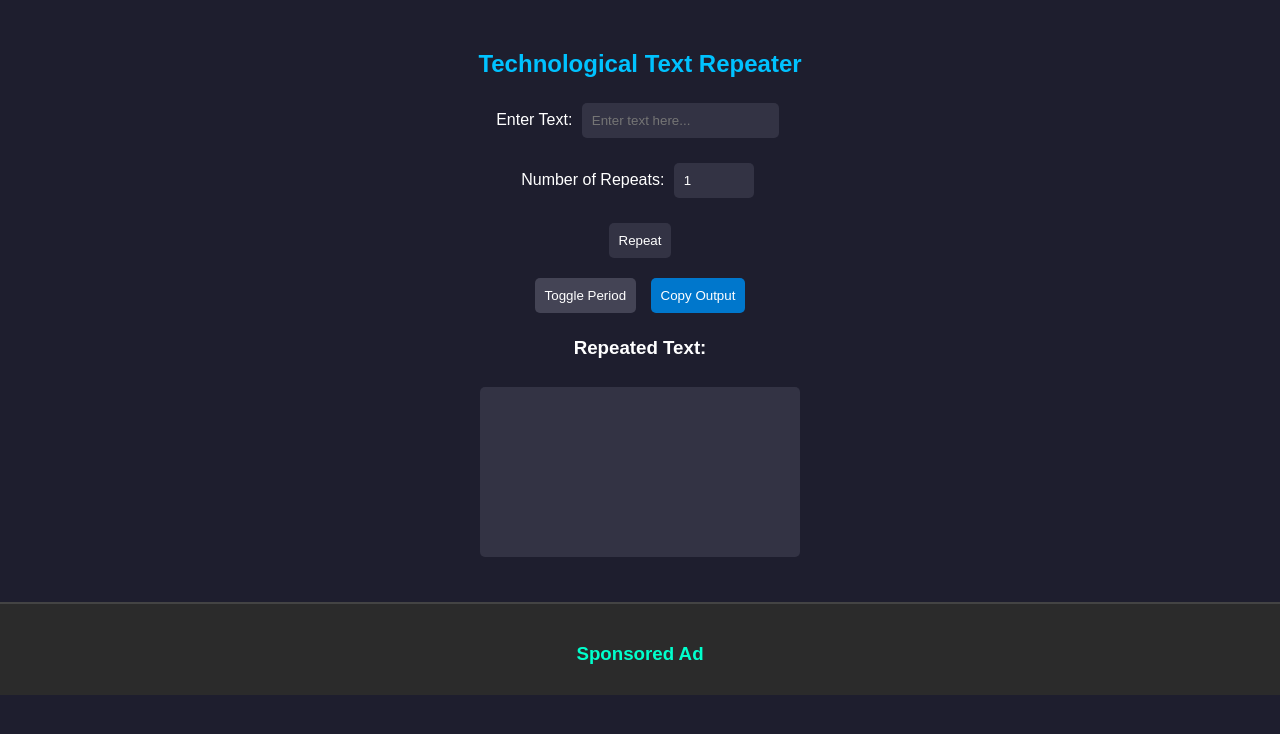
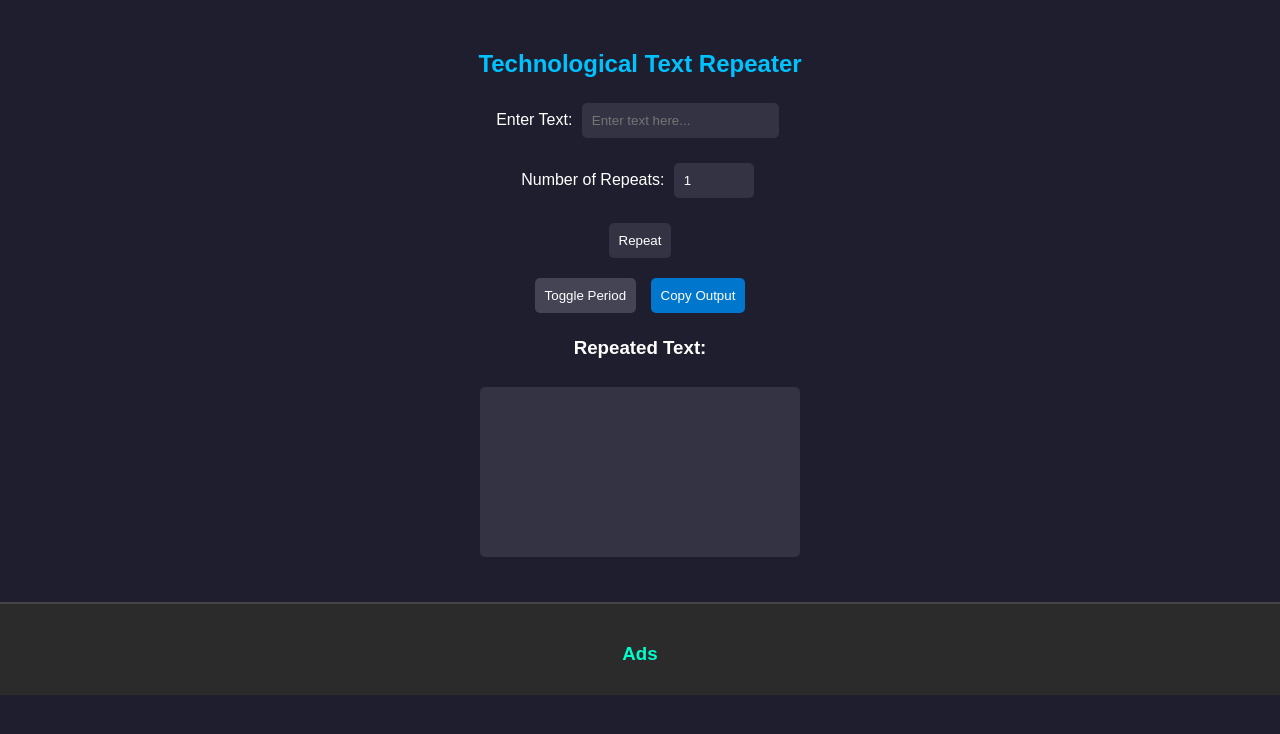
Before and after one commit to AJSAL-BOT/textrepeater, a plain HTML site: page index.html in a window 1280 px wide. Drawn offline with Linux system fonts and the light colour scheme.

Commit message:
Update index.html

```diff
--- a/index.html
+++ b/index.html
@@ -131,7 +131,7 @@
 
   <!-- Bottom Dark Theme Ad Box -->
   <div class="ad-box">
-    <h3>Sponsored Ad</h3>
+    <h3>Ads</h3>
     <script async="async" data-cfasync="false" src="//pl26732604.profitableratecpm.com/1b55e7b0c8e172aab01f68692835a2ce/invoke.js"></script>
     <div id="container-1b55e7b0c8e172aab01f68692835a2ce"></div>
   </div>
```
